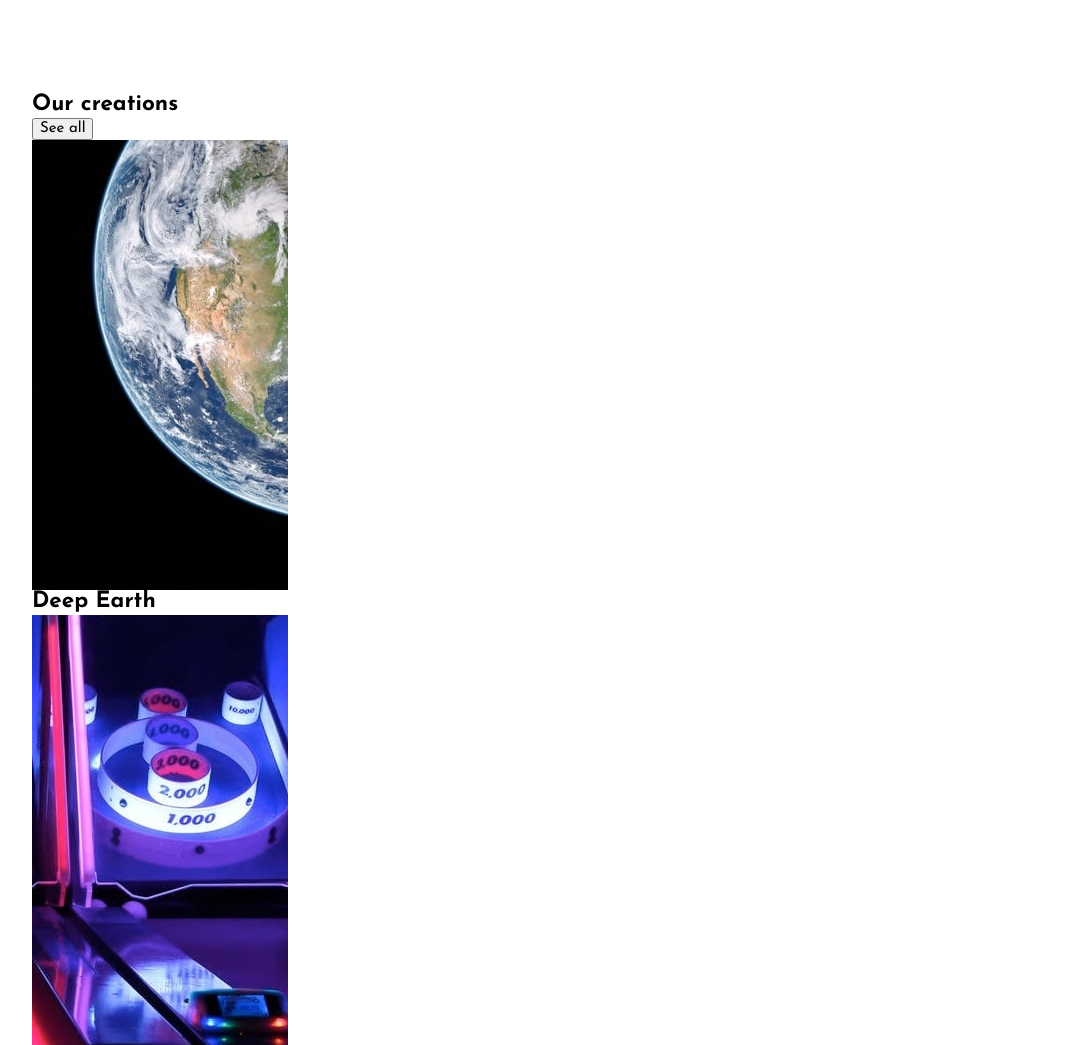
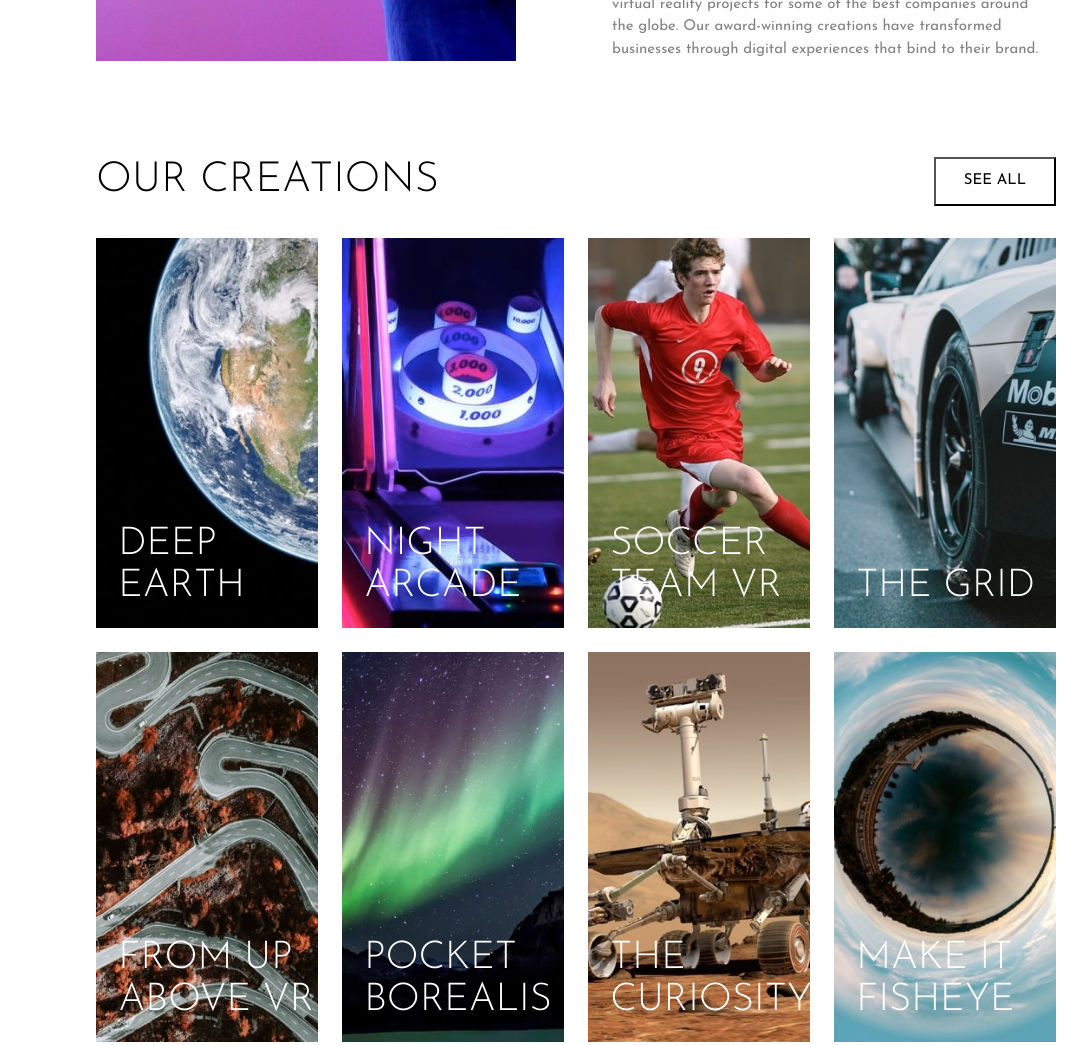
Before and after one commit to Aman11b/Loopstudios-landing-page, a website: page index.html in a window 1280 px wide. Shown: the part 1349-2394 px from the top of the page, without its empty margins (64-1151 px from the left). Drawn offline with nearby package versions, Linux system fonts and the light colour scheme; files that its build step writes are made by us from their sources.

Commit message:
added the grid design for desktop

```diff
--- a/index.html
+++ b/index.html
@@ -68,7 +68,7 @@
           </p>
         </div>
       </section>
-      <section>
+      <section class="main__grid">
         <header class="section__header">
           <h1>Our creations</h1>
           <button>See all</button>
--- a/sass/components/_main.scss
+++ b/sass/components/_main.scss
@@ -4,7 +4,7 @@ main{
     padding: var(--main-gap);
     display: flex;
     flex-direction: column;
-    gap: var(--main-gap);
+    gap: var(--main-gap-secondary);
 
     @include u.breakpoint('large'){
         padding: 3rem;
@@ -32,15 +32,13 @@ main{
         }
     }
 
-
-
     .main__content{
         position: absolute;
         background: var(--primary-color);
         padding: 6rem 0 0 6rem;
         bottom: 0;
         right: 0;
-        width: 680px;
+        width: 540px;
         z-index: 2;
 
         overflow: hidden;
@@ -93,5 +91,88 @@ main{
         }
     }
 
+    .main__grid{
+        display: flex;
+        flex-direction: column;
+        gap: 2rem;
+
+        .section__header{
+            display: inherit;
+            flex-direction: row;
+            justify-content: space-between;
+
+            // place-items: center;
+            align-items: center;
+
+            h1{
+                font-size: 2.6rem;
+                font-weight: var(--font-weight-secondary);
+                text-transform: uppercase;
+            }
+
+            button{
+                background: transparent;
+                padding: 14px 28px;
+                text-transform: uppercase;
+                cursor: pointer;
+
+                &:hover{
+                    background-color: var(--secondary-color);
+                    color: var(--primary-color);
+                }
+            }
+
+        }
+
+        .section__gallery{
+            display: grid;
+            width: 100%;
+            gap: 1.5rem;
+            grid-template-columns:repeat(4,1fr);
+            grid-template-rows: auto;
+
+            @include u.breakpoint('small'){
+                display: flex;
+                flex-direction: column;
+                place-items: center;
+            }
+
+            .gallery__image{
+                position: relative;
+                cursor: pointer;
+
+                &::before{
+                    content: '';
+                    background-color: var(--overlay-color);
+                    position: absolute;
+                    width: 100%;
+                    height: 100%;
+                    display: none;
+
+                }
+
+                &:hover::before{
+                    display: block;
+                }
+
+                h1{
+                    position: absolute;
+                    bottom: 5%;
+                    left: 10%;
+                    color: var(--primary-color);
+                    text-transform: uppercase;
+                    font-weight: var(--font-weight-secondary);
+                    font-size: 2.4rem;
+                    z-index: 2;
+                }
+
+                &:hover h1 {
+                    color: black;
+                }
+
+
+            }
+        }
+    }
 
 }
--- a/sass/global/_variables.scss
+++ b/sass/global/_variables.scss
@@ -1,7 +1,8 @@
 :root{
     --primary-color: hsl(0, 0%, 100%);
     --secondary-color: hsl(0, 0%, 0%);
-    --accent-color: hsl(0, 0%, 50%);
+    --accent-color: hsla(0, 0%, 50%);
+    --overlay-color:hsla(24, 24%, 77%,0.6);
 
     --font-family-primary: 'Josefin Sans', sans-serif;
     --font-family-secondary: 'Alata', sans-serif;
@@ -13,6 +14,7 @@
     --font-weight-primary: 400;
     --font-weight-secondary: 300;
 
-    --main-gap:6rem;
+    --main-gap:10rem;
+    --main-gap-secondary: 6rem;
 
 }
```
